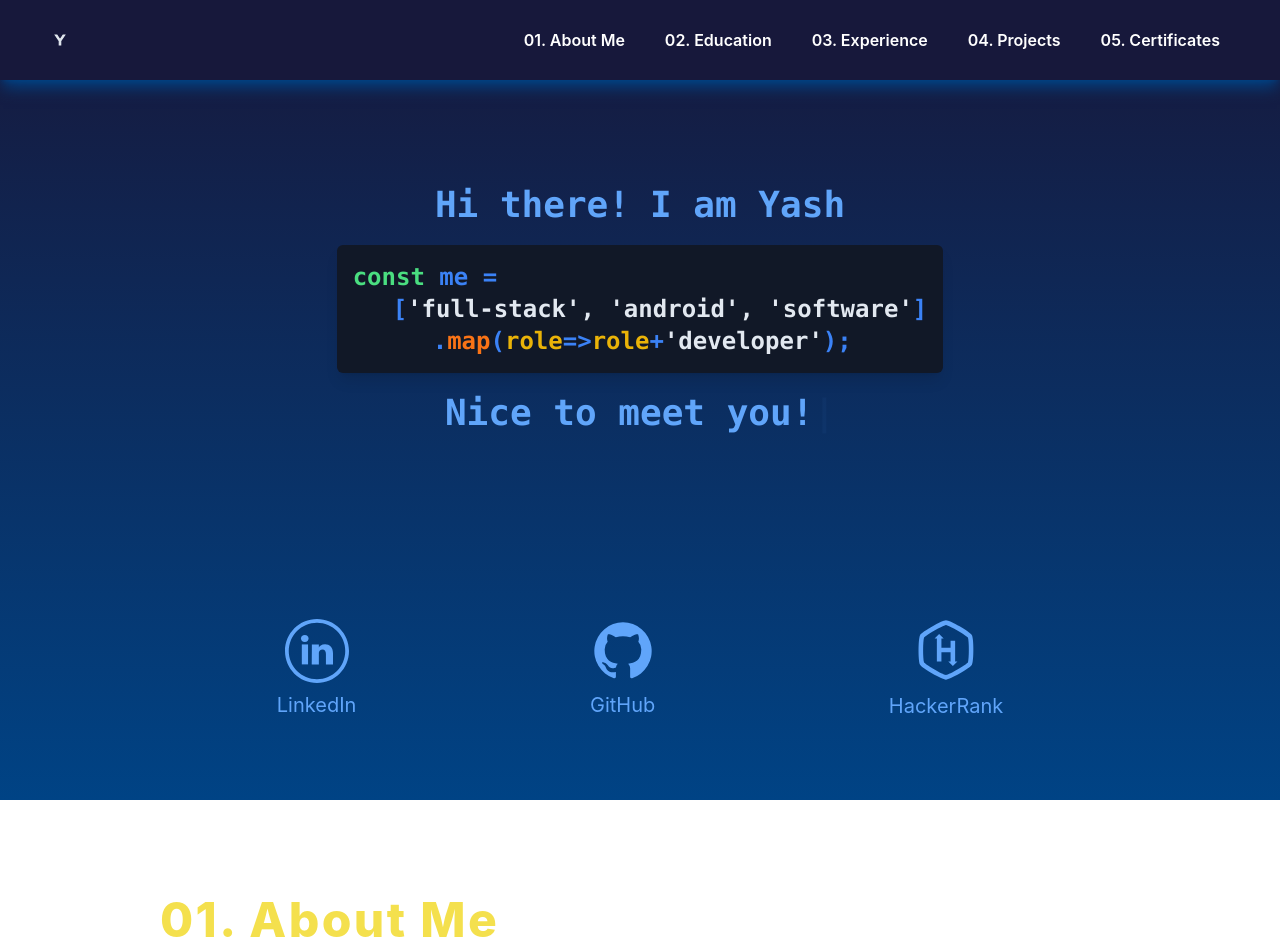
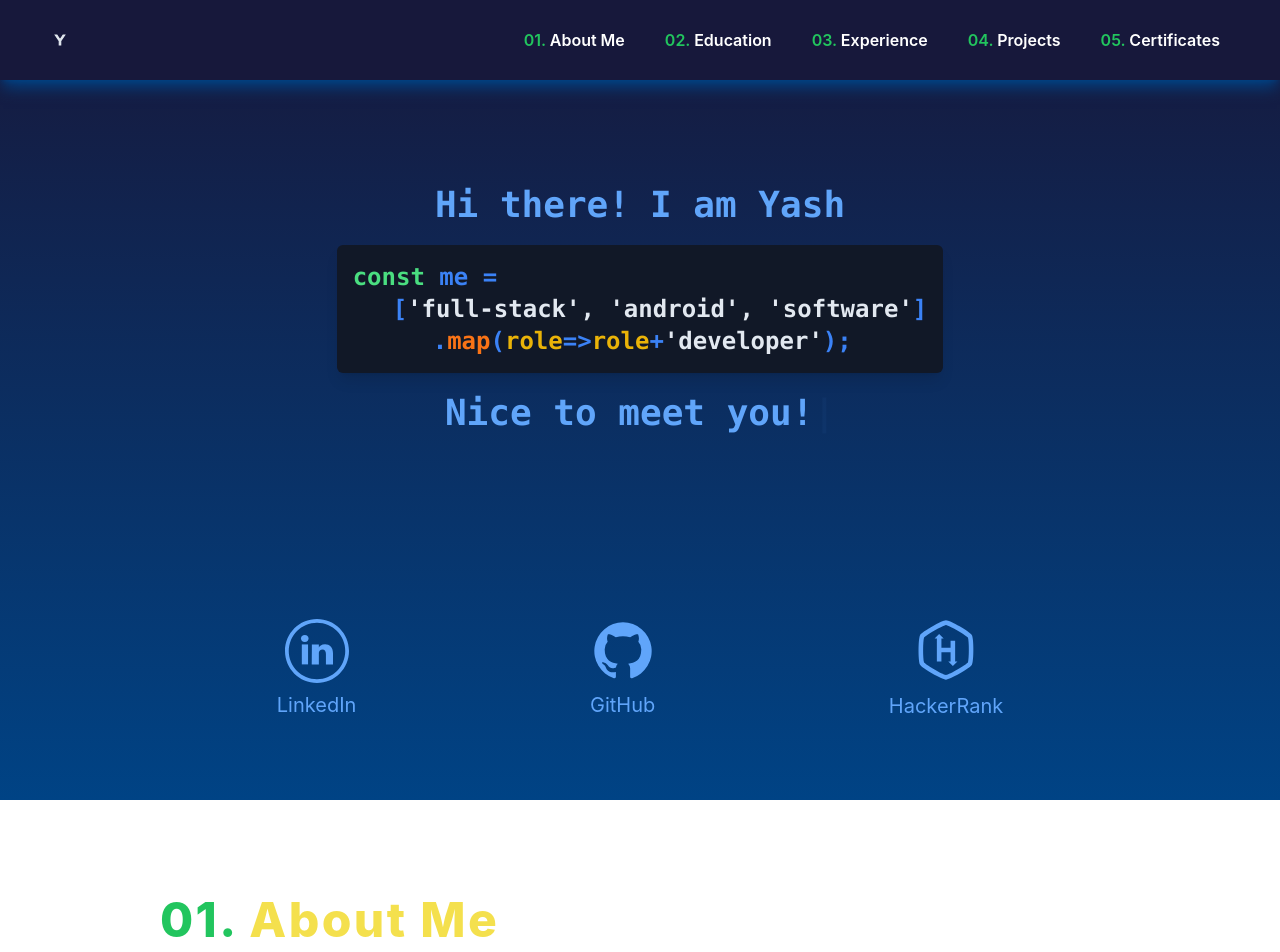
Before and after one commit to yashtibrewal/portfolio-website, a React (Create React App) app: page / in a window 1280 px wide. Shown: the top 952 px of the page. Built offline with nearby package versions, Linux system fonts and the light colour scheme.

Commit message:
number styling and certification fix changed the stlying for numbers correct c_intermediate certification, added random hash for cache busting for that file

```diff
--- a/src/components/AboutMe.tsx
+++ b/src/components/AboutMe.tsx
@@ -19,10 +19,11 @@ function AboutMe() {
 
   return (
     <FadeInSection>
-      <div  id="aboutMe" className={`${pageStyles.section_spacing}`}>
-        <div className={pageStyles.section_heading}>01. About Me</div>
+      <div id="aboutMe" className={`${pageStyles.section_spacing}`}>
+        <div className={pageStyles.section_heading}>
+          <span className={pageStyles.numbering}>01.</span> About Me</div>
         <div className="flex flex-col-reverse items-center md:justify-between md:flex-row md:space-x-10 md:pl-5">
-          <div  className={`${pageStyles.description} md:w-1/2 space-y-4`}>
+          <div className={`${pageStyles.description} md:w-1/2 space-y-4`}>
 
             <div className={`${pageStyles.button} flex items-center`}>
               <a
--- a/src/components/Certification/Certificates.tsx
+++ b/src/components/Certification/Certificates.tsx
@@ -38,7 +38,7 @@ function Certificates() {
 
     return (
         <div id="certificates" className="space-y-10">
-            <h1 className={`${pageStyles.section_heading} text-4xl font-bold`}>05. Certifications</h1>
+            <h1 className={`${pageStyles.section_heading} text-4xl font-bold`}><span className={pageStyles.numbering}>05.</span> Certifications</h1>
             <div className="px-4 md:px-10 lg:px-20">
                 <div id="panel"
                     className="flex flex-col  h-auto border-2 border-cyan-500 rounded-t-lg bg-gradient-to-b from-blue-100 to-blue-400">
--- a/src/components/Certification/data.ts
+++ b/src/components/Certification/data.ts
@@ -38,7 +38,7 @@ export const certificateData: TabInfo[] = [
         displayName: "Hackerrank",
         certificates: [
             { title: "C Basic", file: "hackerrank/hackerrank-c_basic-certificate.jpg" },
-            { title: "C Intermediate", file: "hackerrank/hackerrank-c_intermediate-certificate.jpg" },
+            { title: "C Intermediate", file: "hackerrank/hackerrank-c_intermediate-certificate_hash002.jpg" },
             { title: "Java Basic", file: "hackerrank/hackerrank-java_basic-certificate.jpg" },
             { title: "Problem Solving Basic", file: "hackerrank/hackerrank-problem_solving_basic-certificate.jpg" }
         ]
--- a/src/components/Education/Education.tsx
+++ b/src/components/Education/Education.tsx
@@ -23,7 +23,7 @@ My academic and professional experiences have equipped me with a comprehensive u
     return (
         <div id="education"
             className="mx-auto ">
-            <div className={pageStyles.section_heading}>02. Education</div>
+            <div className={pageStyles.section_heading}><span className={pageStyles.numbering}>02.</span> Education</div>
             <div className=" pt-5 md:flex md:justify-around ">
                 <div className="md:flex-1 pl-2 sm:pl-6 pt-5 md:pl-8 pr-1">
                     <ol className="relative border-s border-my-voilet-2">
--- a/src/components/Experience/Experience.tsx
+++ b/src/components/Experience/Experience.tsx
@@ -7,7 +7,7 @@ import FadeInSection from '../FadeInSection';
 function Experience() {
     return (
         <div id="experience" className={pageStyles.section_spacing}>
-            <div className={pageStyles.section_heading}>03. Experience</div>
+            <div className={pageStyles.section_heading}><span className={pageStyles.numbering}>03.</span> Experience</div>
             <div className={pageStyles.sub_section_spacing}>
                 <FadeInSection>
                     <div className='space-y-2 md:space-y-6'>
--- a/src/components/Experience/experience.module.css
+++ b/src/components/Experience/experience.module.css
@@ -1,5 +1,5 @@
 @tailwind utilities;
 
 .company{
-    @apply w-full uppercase text-cyan-500 text-base md:text-lg lg:text-xl xl:text-2xl 2xl:text-3xl tracking-wide font-semibold;
+    @apply w-full uppercase text-violet-500 text-sm md:text-base lg:text-lg xl:text-xl 2xl:text-2xl tracking-normal font-semibold;
 }
--- a/src/components/NavigationBar/NavigationBar.tsx
+++ b/src/components/NavigationBar/NavigationBar.tsx
@@ -2,6 +2,7 @@ import { useEffect, useState } from "react";
 import eventEmitter from "../../CustomEventEmitter";
 import Logo from "../Logo";
 import styles from './navigation.module.css';
+import pageStyles from '../page.module.css';
 
 function NavigationBar() {
     const [isPanelOpen, setIsPanelOpen] = useState(false);
@@ -96,11 +97,16 @@ function NavigationBar() {
                             <div className="mt-5 ml-3 text-my-yellow text-lg"> Menu Items </div>
                         </div>
                         <div onClick={togglePanel} className="text-blue-400 p-5 text-xl font-mono font-semibold space-y-3">
-                            <div onClick={() => scrollToSection("aboutMe")}>01. About Me</div><hr></hr>
-                            <div onClick={() => scrollToSection("education")}>02. Education</div><hr></hr>
-                            <div onClick={() => scrollToSection("experience")}>03. Experience</div><hr></hr>
-                            <div onClick={() => scrollToSection("projects")}>04. Projects</div><hr></hr>
-                            <div onClick={() => scrollToSection("certificates")}>05. Certificates</div><hr></hr>
+                            <div onClick={() => scrollToSection("aboutMe")}>
+                                <span className={pageStyles.numbering}>01.</span> About Me</div><hr></hr>
+                            <div onClick={() => scrollToSection("education")}>
+                                <span className={pageStyles.numbering}>02.</span> Education</div><hr></hr>
+                            <div onClick={() => scrollToSection("experience")}>
+                                <span className={pageStyles.numbering}>03.</span> Experience</div><hr></hr>
+                            <div onClick={() => scrollToSection("projects")}>
+                                <span className={pageStyles.numbering}>04.</span> Projects</div><hr></hr>
+                            <div onClick={() => scrollToSection("certificates")}>
+                                <span className={pageStyles.numbering}>05.</span> Certificates</div><hr></hr>
                         </div>
                     </div>
                 </div>
@@ -115,11 +121,16 @@ function NavigationBar() {
                     <Logo />
                 </div>
                 <div className="flex font-semibold text-sm lg:text-base md:space-x-2 lg:space-x-5 text-white">
-                    <div className={styles.nav_item} onClick={() => scrollToSection("aboutMe")}>01. About Me</div><hr></hr>
-                    <div className={styles.nav_item} onClick={() => scrollToSection("education")}>02. Education</div><hr></hr>
-                    <div className={styles.nav_item} onClick={() => scrollToSection("experience")}>03. Experience</div><hr></hr>
-                    <div className={styles.nav_item} onClick={() => scrollToSection("projects")}>04. Projects</div><hr></hr>
-                    <div className={styles.nav_item} onClick={() => scrollToSection("certificates")}>05. Certificates</div><hr></hr>
+                    <div onClick={() => scrollToSection("aboutMe")}>
+                        <span className={pageStyles.numbering}>01.</span> About Me</div><hr></hr>
+                    <div onClick={() => scrollToSection("education")}>
+                        <span className={pageStyles.numbering}>02.</span> Education</div><hr></hr>
+                    <div onClick={() => scrollToSection("experience")}>
+                        <span className={pageStyles.numbering}>03.</span> Experience</div><hr></hr>
+                    <div onClick={() => scrollToSection("projects")}>
+                        <span className={pageStyles.numbering}>04.</span> Projects</div><hr></hr>
+                    <div onClick={() => scrollToSection("certificates")}>
+                        <span className={pageStyles.numbering}>05.</span> Certificates</div><hr></hr>
                 </div>
             </div>
         </div>
--- a/src/components/Projects/Projects.tsx
+++ b/src/components/Projects/Projects.tsx
@@ -5,7 +5,7 @@ import Latest from '../Latest';
 function Projects() {
     return (
         <div id="projects" className="space-y-10">
-            <div className={pageStyles.section_heading}>04. Projects</div>
+            <div className={pageStyles.section_heading}><span className={pageStyles.numbering}>04.</span> Projects</div>
             <div className={pageStyles.sub_section_spacing}>
                 <FadeInSection>
                     <div className='flex flex-col space-y-4 md:space-y-5'>
--- a/src/components/page.module.css
+++ b/src/components/page.module.css
@@ -15,7 +15,7 @@
 }
 
 .tag {
-    @apply base_tag w-fit px-2  rounded-lg border-2 border-cyan-500;
+    @apply base_tag w-fit px-2 rounded-lg border-2 border-cyan-500;
 }
 
 .tag_container {
@@ -38,3 +38,7 @@
 .button {
     @apply cursor-pointer font-semibold text-sm md:text-base lg:text-lg xl:text-2xl w-fit text-black px-4 py-1 bg-blue-500 hover:bg-green-500 rounded-lg
 }
+
+.numbering {
+    @apply text-green-500;
+}
```
Also changed, not shown: public/images/certificates/hackerrank/hackerrank-c_intermediate-certificate.jpg (deleted), 1 other file (tests, documents, lock files or other folders).
